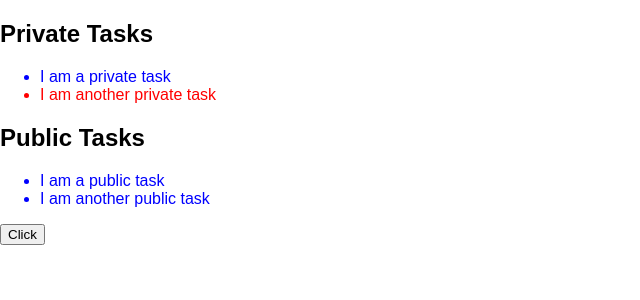
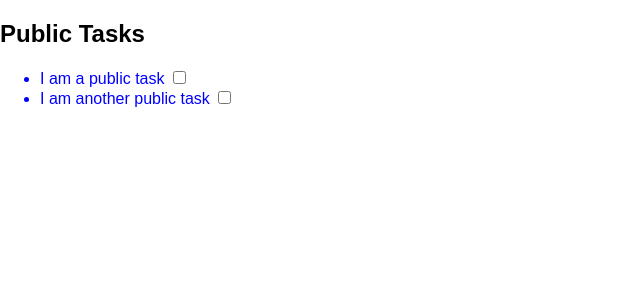
Before and after one commit to vidit-sh/react-capsule-training, a React (Create React App) app: page / in a window 1280 px wide. Shown: the top 300 px of the page, without its empty margins (0-640 px from the left). Built offline with nearby package versions, Linux system fonts and the light colour scheme.

Commit message:
uncontolled

```diff
--- /dev/null
+++ b/src/components/atoms/Checkbox/Checkbox.js
@@ -0,0 +1,10 @@
+import React from "react";
+
+class Checkbox extends React.PureComponent {
+  render = () => {
+    const { onChange } = this.props;
+    return <input type="checkbox" onChange={onChange} />;
+  };
+}
+
+export default Checkbox;
--- a/src/components/atoms/Todo/Todo.js
+++ b/src/components/atoms/Todo/Todo.js
@@ -2,9 +2,12 @@ import React from "react";
 import PropTypes from "prop-types";
 
 import "./Todo.css";
+import Checkbox from "../Checkbox/Checkbox";
 
-const Todo = ({ task }) => (
-  <li className={task.done ? "task-done" : "task-not-done"}>{task.label}</li>
+const Todo = ({ task, onChange }) => (
+  <li className={task.done ? "task-done" : "task-not-done"}>
+    {task.label} <Checkbox onChange={onChange} />
+  </li>
 );
 
 Todo.propTypes = {
--- a/src/components/molecules/TodoList/TodoList.js
+++ b/src/components/molecules/TodoList/TodoList.js
@@ -3,19 +3,13 @@ import PropTypes from "prop-types";
 
 import Todo from "../../atoms/Todo/Todo";
 
-class TodoList extends React.PureComponent {
-  render = () => {
-    const { tasks } = this.props;
-    console.log("TodoList");
-    return (
-      <ul>
-        {tasks.map(task => (
-          <Todo key={task.id} task={task} />
-        ))}
-      </ul>
-    );
-  };
-}
+const TodoList = ({ tasks, onChange }) => (
+  <ul>
+    {tasks.map((task, index) => (
+      <Todo key={task.id} task={task} onChange={() => onChange(index)} />
+    ))}
+  </ul>
+);
 
 TodoList.propTypes = {
   tasks: PropTypes.arrayOf(
--- a/src/components/organisms/PrivateTodoList/PrivateTodoList.js
+++ /dev/null
@@ -1,24 +0,0 @@
-import React from "react";
-import TodoList from "../../molecules/TodoList/TodoList";
-
-const tasks = {
-  1234: {
-    id: 1234,
-    label: "I am a private task",
-    done: false
-  },
-  4567: {
-    id: 4567,
-    label: "I am another private task",
-    done: true
-  }
-};
-
-const PrivateTodoList = () => (
-  <section>
-    <h2>Private Tasks</h2>
-    <TodoList tasks={Object.keys(tasks).map(key => tasks[key])} />
-  </section>
-);
-
-export default PrivateTodoList;
--- a/src/components/organisms/PublicTodoList/PublicTodoList.js
+++ b/src/components/organisms/PublicTodoList/PublicTodoList.js
@@ -28,21 +28,20 @@ class PublicTodoList extends React.Component {
     });
   };
 
+  onChange = index => {
+    const tasks = [...this.state.modifiedTasks];
+    tasks[index].done = !tasks[index].done;
+    this.setState({
+      modifiedTasks: tasks
+    });
+  };
+
   render = () => {
     const { modifiedTasks } = this.state;
     return (
       <section>
         <h2>Public Tasks</h2>
-        <TodoList tasks={modifiedTasks} />
-        <button
-          onClick={() => {
-            this.setState({
-              clicked: true
-            });
-          }}
-        >
-          Click
-        </button>
+        <TodoList tasks={modifiedTasks} onChange={this.onChange} />
       </section>
     );
   };
--- a/src/components/templates/Home/Home.js
+++ b/src/components/templates/Home/Home.js
@@ -1,11 +1,9 @@
 import React from "react";
 
-import PrivateTodoList from "../../organisms/PrivateTodoList/PrivateTodoList";
 import PublicTodoList from "../../organisms/PublicTodoList/PublicTodoList";
 
 const Home = () => (
   <main>
-    <PrivateTodoList />
     <PublicTodoList />
   </main>
 );
```
